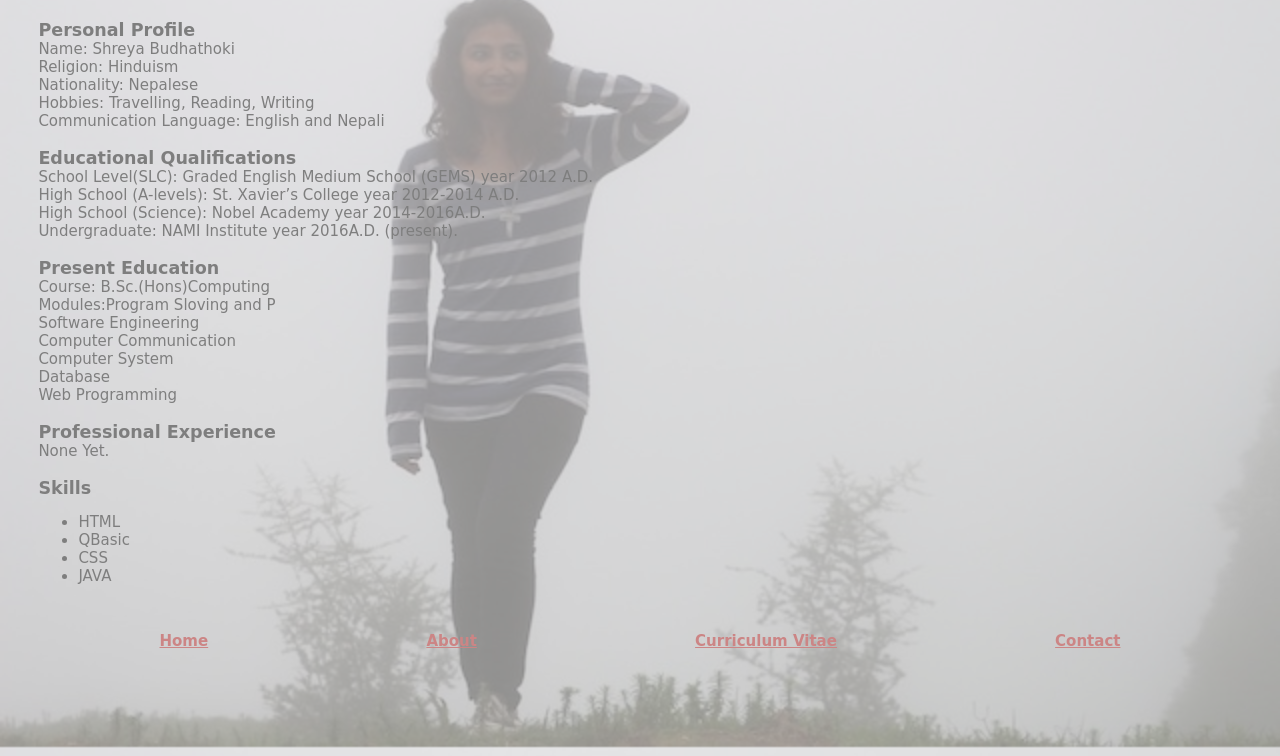
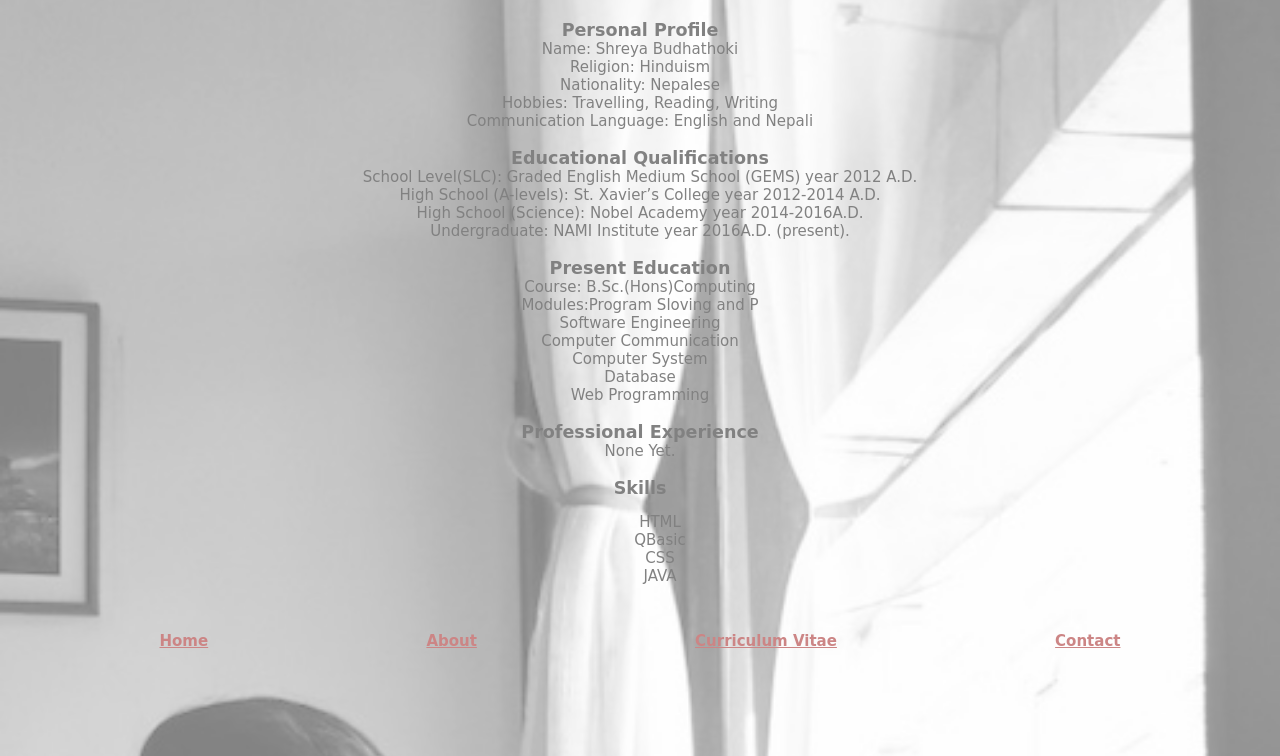
Before and after one commit to shrey-97/csy1018-assign1, a plain HTML site: page CV.html in a window 1280 px wide. Shown: the part 107-863 px from the top of the page. Drawn offline with Linux system fonts and the light colour scheme.

Commit message:
third commit

```diff
--- a/css/class.css
+++ b/css/class.css
@@ -1,9 +1,9 @@
 html{
-  background: url(../images/classbg.jpg) no-repeat center fixed;
+  background: url(../images/bgclass.jpg) no-repeat center fixed;
   background-size: cover;opacity: 0.5;
 }
 body{
-  margin: 3%;font-size: 15px;font-family: cursive;color: #000000;
+  margin: 3%;font-size: 15px;font-family: cursive;color: #060606;
 
 }
 h1,h2,h3,h4,h5,h6,p{
@@ -19,6 +19,24 @@ section{
   display: flex;flex-direction: row;justify-content: space-around;
   list-style-type: none; margin: 0; padding: 0; overflow: hidden;
   align-self: center;
+}
+.personal{
+  text-align: center;
+}
+.education{
+  text-align: center;
+}
+.currentedu{
+  text-align: center;
+}
+.currentjob{
+  text-align: center;
+}
+.skills{
+  text-align: center;
+}
+.skills ul li{
+  list-style-type: none;
 }
 footer{
   display: flex;flex-direction: row;padding: 1%;justify-content: space-between;
```
Also changed, not shown: images/bgclass.jpg (added), images/classbg.jpg (deleted).
